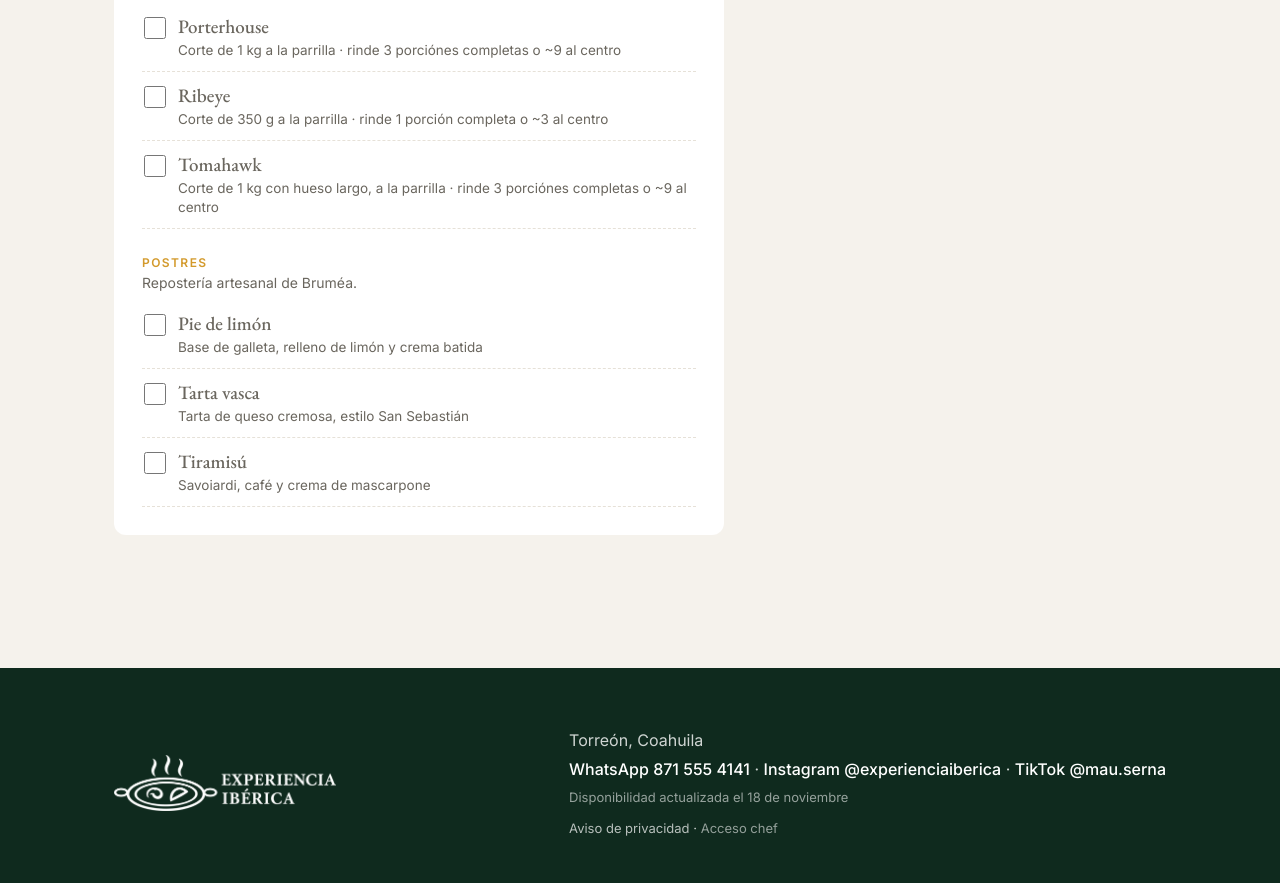
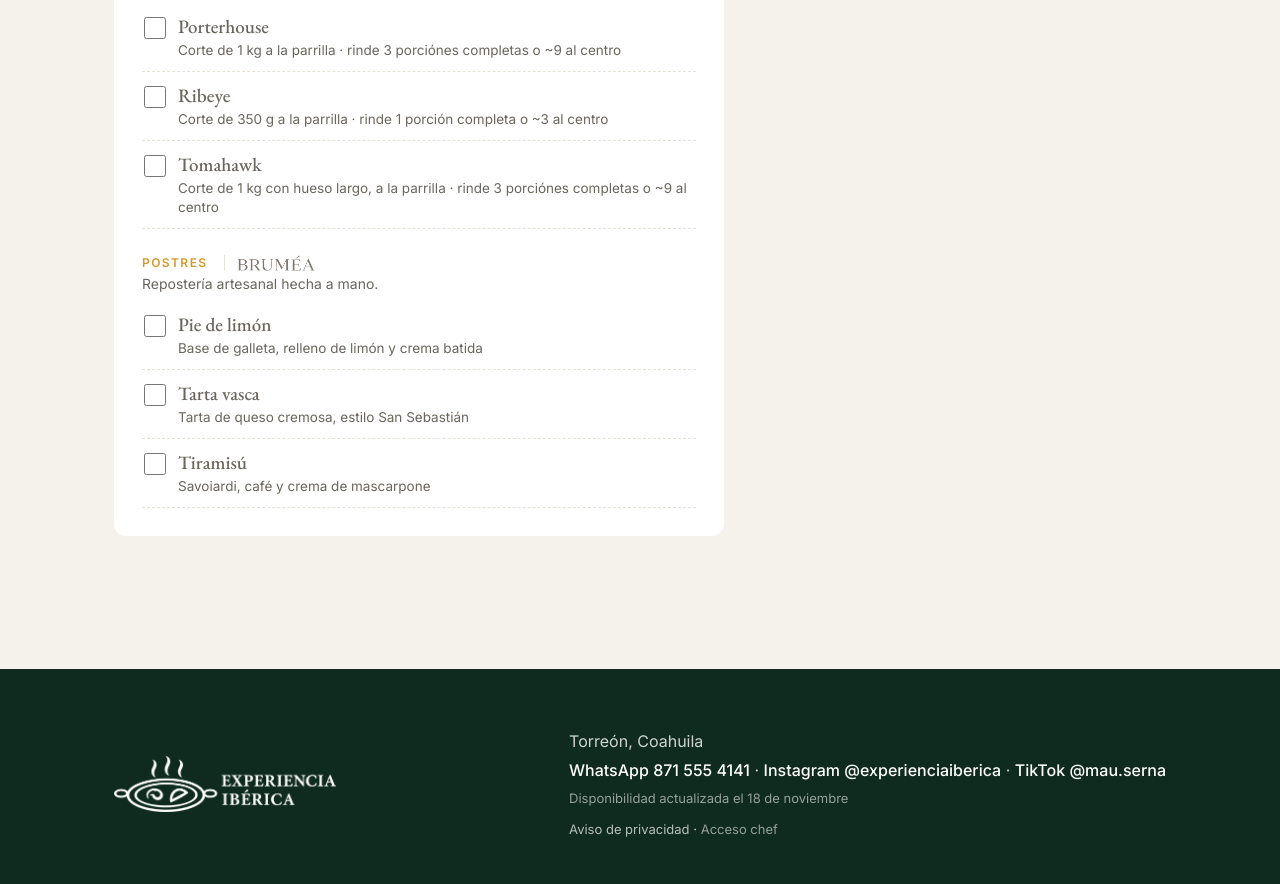
Before and after one commit to maupolice/experienciaiberica, a plain HTML site: page cotiza.html in a window 1280 px wide. Shown: the part 2908-3792 px from the top of the page. Drawn offline with nearby package versions, Linux system fonts and the light colour scheme.

Commit message:
Logo de Bruméa en postres
Co-Authored-By: Claude Opus 5.5 <noreply@anthropic.com>
Claude-Session: https://claude.ai/code/session_019WDsiNKJa4GZSnnXQBvoR3

```diff
--- a/cotiza.html
+++ b/cotiza.html
@@ -11,7 +11,7 @@
 <link rel="icon" href="img/logo-verde.png">
 <link rel="preconnect" href="https://fonts.googleapis.com">
 <link href="https://fonts.googleapis.com/css2?family=EB+Garamond:wght@500;600;700&family=Inter:wght@400;500;600&display=swap" rel="stylesheet">
-<link rel="stylesheet" href="css/site.css?v=2">
+<link rel="stylesheet" href="css/site.css?v=3">
 <script src="js/html2canvas.min.js"></script>
 <script src="js/analytics.js?v=2" defer></script>
 </head>
@@ -117,7 +117,7 @@ function renderMenu(){
   $('#menu').innerHTML=GR.map(([k,t])=>{const its=cat.filter(c=>c.c===k);if(!its.length)return'';
     const cnt=its.filter(c=>st.sel[c.id]).length;
     const head=`<div class="gh"><h4>${k==='fuerte'?'Platos fuertes':t==='Postre'?'Postres':t}</h4>${k==='postre'?'<img class="brm" src="img/brumea.png" alt="Postres de Bruméa" onerror="this.remove()">':''}<span class="gc">${cnt?cnt+' elegido'+(cnt>1?'s':''):''}</span></div>`;
-    const intro=k==='corte'?'<p class="hint gi">Como plato fuerte o al centro para compartir. Te sugerimos la cantidad.</p>':k==='postre'?'<p class="hint gi">Repostería artesanal de Bruméa.</p>':'';
+    const intro=k==='corte'?'<p class="hint gi">Como plato fuerte o al centro para compartir. Te sugerimos la cantidad.</p>':k==='postre'?'<p class="hint gi">Repostería artesanal hecha a mano.</p>':'';
     return head+intro+its.map(c=>{const on=!!st.sel[c.id];let x='';
       if(k==='corte'&&on){const po=c.po||1,full=Math.max(1,Math.ceil(n/po)),q=qtyOf(c,n),sug=sugCorte(c,n);
         x=`<div class="dx"><div class="stp"><button type="button" data-m="${esc(c.id)}" aria-label="Menos piezas">−</button><b>${q} pieza${q>1?'s':''}</b><button type="button" data-p="${esc(c.id)}" aria-label="Más piezas">+</button></div><small class="sg">${hasMain()?`Sugerido: ${sug} al centro para compartir. Porción completa para todos: ${full}.`:`Sugerido: ${sug} para que todos coman su porción completa.`}</small></div>`}
--- a/css/site.css
+++ b/css/site.css
@@ -194,7 +194,7 @@ select{width:100%;font:16px Inter;padding:11px 14px;border:1px solid var(--line)
 .cnt button{flex:none;width:48px;height:46px;border:0;background:var(--soft);font:600 22px Inter;color:var(--g);cursor:pointer}
 .gh{display:flex;align-items:center;gap:12px;margin:26px 0 2px}
 .gh h4{margin:0}.gh .gc{margin-left:auto;font-size:12px;color:var(--g);font-weight:600}
-.gh .brm{height:30px;width:auto;opacity:.9}
+.gh .brm{height:16px;width:auto;opacity:.95;margin-left:4px;padding-left:12px;border-left:1px solid var(--line);box-sizing:content-box}
 .gi{margin:2px 0 6px!important;font-size:14px}
 .dish{align-items:flex-start}.dish input{margin-top:3px}
 .dish .dn{display:block}.dish small{display:block;font:13.5px/1.4 Inter;color:var(--mute);margin-top:2px}
```
Also changed, not shown: aviso-de-privacidad.html (+1 -1 lines), index.html (+1 -1 lines), img/brumea.png (added).
